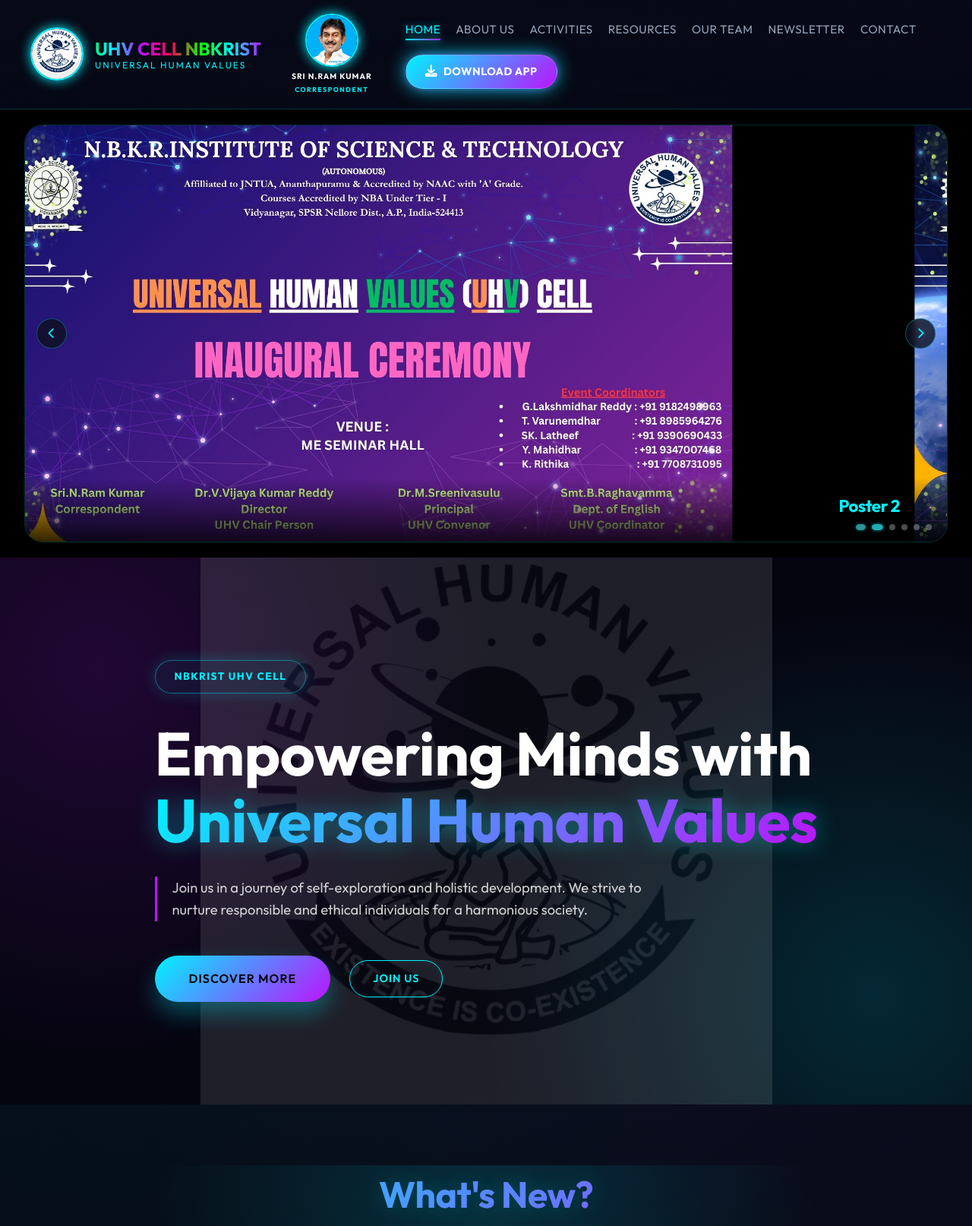
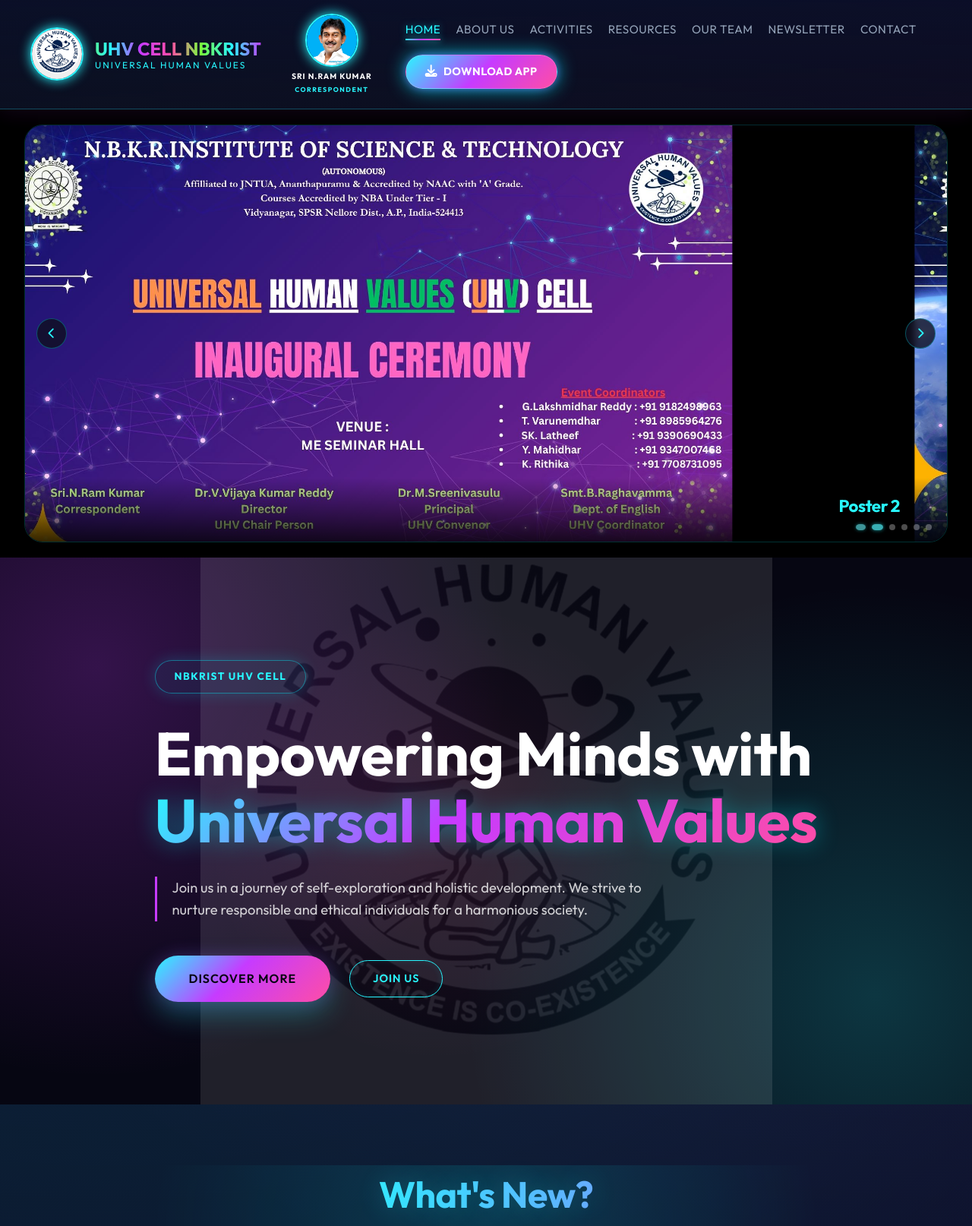
Before and after one commit to uhvcell/nbkrist, a plain HTML site: page index.html in a window 1280 px wide. Shown: the top 1614 px of the page at 76% size. Drawn offline with Linux system fonts and the light colour scheme.

Commit message:
Add files via upload

```diff
--- a/style.css
+++ b/style.css
@@ -5,20 +5,22 @@
 
 :root {
     /* Neon Color Palette */
-    --primary: #00f3ff;
+    --primary: #28f7ff;
     /* Neon Cyan */
-    --primary-dim: rgba(0, 243, 255, 0.1);
-    --secondary: #bc13fe;
+    --primary-dim: rgba(40, 247, 255, 0.14);
+    --secondary: #c63bff;
     /* Neon Purple */
-    --accent: #ff0055;
+    --accent: #ff4da6;
     /* Neon Pink */
-    --success: #0aff00;
+    --success: #78ff3d;
     /* Neon Green */
-
-    --bg-body: #050510;
+    --warning: #ffd166;
+    /* Warm glow accent */
+
+    --bg-body: #060612;
     /* Deepest Dark */
-    --bg-dark: #080b1a;
-    --bg-surface: #0f1020;
+    --bg-dark: #0c1030;
+    --bg-surface: #141733;
     /* Dark Surface */
     --bg-glass: rgba(15, 16, 32, 0.7);
     --text-muted: #94a3b8;
@@ -27,14 +29,14 @@
     --white: #ffffff;
 
     /* Gradients */
-    --gradient-primary: linear-gradient(135deg, var(--primary) 0%, var(--secondary) 100%);
-    --gradient-glow: linear-gradient(135deg, rgba(0, 243, 255, 0.2) 0%, rgba(188, 19, 254, 0.2) 100%);
+    --gradient-primary: linear-gradient(135deg, var(--primary) 0%, var(--secondary) 45%, var(--accent) 100%);
+    --gradient-glow: linear-gradient(135deg, rgba(40, 247, 255, 0.25) 0%, rgba(198, 59, 255, 0.24) 45%, rgba(255, 77, 166, 0.2) 100%);
     --gradient-text: linear-gradient(to right, #fff, #00f3ff);
 
     /* Effects */
-    --glow: 0 0 15px rgba(0, 243, 255, 0.5);
-    --glow-text: 0 0 10px rgba(0, 243, 255, 0.3);
-    --border-glow: 1px solid rgba(0, 243, 255, 0.3);
+    --glow: 0 0 24px rgba(40, 247, 255, 0.55);
+    --glow-text: 0 0 16px rgba(40, 247, 255, 0.35);
+    --border-glow: 1px solid rgba(40, 247, 255, 0.35);
 
     /* Layout */
     --container-width: 1400px;
@@ -87,14 +89,27 @@
 body {
     font-family: 'Outfit', 'Segoe UI', sans-serif;
     background:
-        radial-gradient(circle at 15% 10%, rgba(0, 243, 255, 0.08), transparent 35%),
-        radial-gradient(circle at 85% 15%, rgba(188, 19, 254, 0.08), transparent 32%),
-        linear-gradient(180deg, #04040c 0%, #060713 50%, #050510 100%);
+        radial-gradient(circle at 12% 12%, rgba(40, 247, 255, 0.18), transparent 38%),
+        radial-gradient(circle at 85% 10%, rgba(198, 59, 255, 0.16), transparent 36%),
+        radial-gradient(circle at 55% 88%, rgba(255, 77, 166, 0.12), transparent 34%),
+        linear-gradient(180deg, #070716 0%, #0b0f2a 50%, #070716 100%);
+    background-size: 120% 120%;
     color: var(--text-main);
     line-height: 1.6;
     overflow-x: hidden;
     text-rendering: optimizeLegibility;
     -webkit-font-smoothing: antialiased;
+    animation: auroraShift 18s ease-in-out infinite alternate;
+}
+
+@keyframes auroraShift {
+    0% {
+        background-position: 0% 50%;
+    }
+
+    100% {
+        background-position: 100% 50%;
+    }
 }
 
 a {
@@ -404,11 +419,23 @@
     font-weight: 700;
     text-align: center;
     margin-bottom: 1rem;
-    background: var(--gradient-primary);
+    background: linear-gradient(90deg, var(--primary), var(--secondary), var(--accent), var(--primary));
+    background-size: 220% 100%;
     background-clip: text;
     -webkit-background-clip: text;
     -webkit-text-fill-color: transparent;
-    text-shadow: 0 0 30px rgba(0, 243, 255, 0.2);
+    text-shadow: 0 0 35px rgba(40, 247, 255, 0.24);
+    animation: titleFlow 7s linear infinite;
+}
+
+@keyframes titleFlow {
+    0% {
+        background-position: 0% 50%;
+    }
+
+    100% {
+        background-position: 220% 50%;
+    }
 }
 
 .section-subtitle {
@@ -428,13 +455,13 @@
 header {
     height: auto;
     padding: 18px 0;
-    background: linear-gradient(180deg, rgba(7, 9, 24, 0.94), rgba(6, 7, 19, 0.84));
+    background: linear-gradient(180deg, rgba(10, 14, 38, 0.95), rgba(10, 10, 26, 0.86));
     backdrop-filter: blur(12px);
     position: sticky;
     top: 0;
     z-index: 100;
-    border-bottom: 1px solid rgba(0, 243, 255, 0.18);
-    box-shadow: 0 8px 30px rgba(0, 0, 0, 0.35);
+    border-bottom: 1px solid rgba(40, 247, 255, 0.26);
+    box-shadow: 0 8px 32px rgba(0, 0, 0, 0.42), 0 0 28px rgba(198, 59, 255, 0.16);
 }
 
 header .container.navbar {
@@ -540,8 +567,9 @@
     left: 0;
     z-index: 0;
     background:
-        radial-gradient(circle at 10% 20%, rgba(188, 19, 254, 0.15) 0%, transparent 40%),
-        radial-gradient(circle at 90% 80%, rgba(0, 243, 255, 0.15) 0%, transparent 40%);
+        radial-gradient(circle at 10% 20%, rgba(198, 59, 255, 0.24) 0%, transparent 42%),
+        radial-gradient(circle at 90% 80%, rgba(40, 247, 255, 0.2) 0%, transparent 42%),
+        radial-gradient(circle at 45% 50%, rgba(255, 77, 166, 0.12) 0%, transparent 38%);
 }
 
 .hero-bg::after {
@@ -629,7 +657,7 @@
     padding: 18px 45px;
     font-size: 1rem;
     background: var(--gradient-primary);
-    box-shadow: 0 15px 30px rgba(0, 243, 255, 0.3);
+    box-shadow: 0 16px 36px rgba(40, 247, 255, 0.28), 0 0 24px rgba(198, 59, 255, 0.2);
 }
 
 /* Handled in media query below */
@@ -667,10 +695,10 @@
 }
 
 .card {
-    background: linear-gradient(170deg, rgba(20, 24, 48, 0.95), rgba(13, 15, 32, 0.92));
+    background: linear-gradient(170deg, rgba(28, 34, 72, 0.96), rgba(16, 19, 44, 0.94));
     padding: 40px 30px;
     border-radius: var(--radius);
-    border: 1px solid rgba(255, 255, 255, 0.05);
+    border: 1px solid rgba(255, 255, 255, 0.08);
     transition: all 0.4s ease;
     position: relative;
     z-index: 1;
@@ -693,8 +721,8 @@
 
 .card:hover {
     transform: translateY(-8px);
-    box-shadow: 0 24px 50px -16px rgba(2, 10, 22, 0.85), 0 0 0 1px rgba(0, 243, 255, 0.16);
-    border-color: rgba(0, 243, 255, 0.28);
+    box-shadow: 0 24px 56px -16px rgba(6, 12, 38, 0.86), 0 0 0 1px rgba(40, 247, 255, 0.18), 0 0 36px rgba(255, 77, 166, 0.14);
+    border-color: rgba(40, 247, 255, 0.35);
 }
 
 @media (hover: none) {
@@ -714,7 +742,7 @@
 .card-icon {
     width: 60px;
     height: 60px;
-    background: rgba(0, 243, 255, 0.1);
+    background: linear-gradient(135deg, rgba(40, 247, 255, 0.18), rgba(198, 59, 255, 0.16));
     border-radius: 12px;
     display: flex;
     align-items: center;
@@ -723,7 +751,7 @@
     color: var(--primary);
     margin-bottom: 25px;
     transition: all 0.3s ease;
-    box-shadow: 0 0 20px rgba(0, 243, 255, 0.1);
+    box-shadow: 0 0 20px rgba(40, 247, 255, 0.2);
 }
 
 .card:hover .card-icon {
@@ -745,8 +773,8 @@
 
 /* Footer */
 footer {
-    background: #02020a;
-    border-top: 1px solid rgba(255, 255, 255, 0.05);
+    background: linear-gradient(180deg, #090b1d, #05050f);
+    border-top: 1px solid rgba(40, 247, 255, 0.15);
     padding: 80px 0 30px;
 }
 
@@ -1107,7 +1135,7 @@
 -------------------------------- */
 .home-team-section {
     padding: 80px 0;
-    background: linear-gradient(180deg, var(--bg-dark), var(--bg-surface));
+    background: linear-gradient(180deg, #0b1130, #141733);
     overflow: hidden;
 }
 
@@ -1143,7 +1171,7 @@
     border-radius: 50%;
     overflow: hidden;
     cursor: pointer;
-    border: 2px solid rgba(255, 255, 255, 0.1);
+    border: 2px solid rgba(255, 255, 255, 0.18);
     transition: all 0.3s ease;
     flex-shrink: 0;
     position: relative;
@@ -1152,7 +1180,7 @@
 .marquee-item:hover {
     transform: scale(1.2);
     border-color: var(--primary);
-    box-shadow: 0 0 15px var(--primary);
+    box-shadow: 0 0 16px var(--primary), 0 0 28px rgba(198, 59, 255, 0.45);
     z-index: 10;
 }
 
@@ -1268,9 +1296,9 @@
 .active-card-view {
     width: 100%;
     max-width: 400px;
-    background: rgba(15, 16, 32, 0.8);
-    border: 1px solid rgba(0, 243, 255, 0.3);
-    box-shadow: 0 0 40px rgba(0, 243, 255, 0.1);
+    background: linear-gradient(160deg, rgba(24, 27, 54, 0.9), rgba(17, 19, 40, 0.86));
+    border: 1px solid rgba(40, 247, 255, 0.36);
+    box-shadow: 0 0 42px rgba(40, 247, 255, 0.16), 0 0 30px rgba(198, 59, 255, 0.16);
     animation: fadeInScale 0.4s ease-out;
     padding: 40px 20px;
 
@@ -1342,7 +1370,7 @@
 
 /* Download App Button in Nav */
 .nav-links .download-item a.btn-download-app {
-    background: linear-gradient(135deg, var(--primary), var(--secondary));
+    background: linear-gradient(135deg, var(--primary), var(--secondary), var(--accent));
     /* Theme Gradient */
     color: var(--white);
     padding: 10px 25px;
@@ -1350,7 +1378,7 @@
     font-weight: 700;
     font-size: 0.9rem;
     transition: all 0.3s ease;
-    box-shadow: 0 0 15px rgba(0, 243, 255, 0.5);
+    box-shadow: 0 0 16px rgba(40, 247, 255, 0.55), 0 0 16px rgba(198, 59, 255, 0.35);
     /* Neon Glow */
     display: flex;
     align-items: center;
@@ -1363,8 +1391,8 @@
 
 .nav-links .download-item a.btn-download-app:hover {
     transform: translateY(-3px) scale(1.05);
-    box-shadow: 0 0 30px rgba(0, 243, 255, 0.8), 0 0 10px var(--secondary);
-    background: linear-gradient(135deg, var(--secondary), var(--primary));
+    box-shadow: 0 0 28px rgba(40, 247, 255, 0.72), 0 0 18px rgba(255, 77, 166, 0.58);
+    background: linear-gradient(135deg, var(--secondary), var(--accent), var(--primary));
     color: var(--white);
     animation: none;
 }
@@ -1637,4 +1665,12 @@
         animation-iteration-count: infinite !important;
         animation-timing-function: linear !important;
     }
-}
+
+    /* Keep team marquee looping continuously on home page */
+    .team-marquee-track {
+        animation-name: scrollMarquee !important;
+        animation-duration: 30s !important;
+        animation-iteration-count: infinite !important;
+        animation-timing-function: linear !important;
+    }
+}
```
